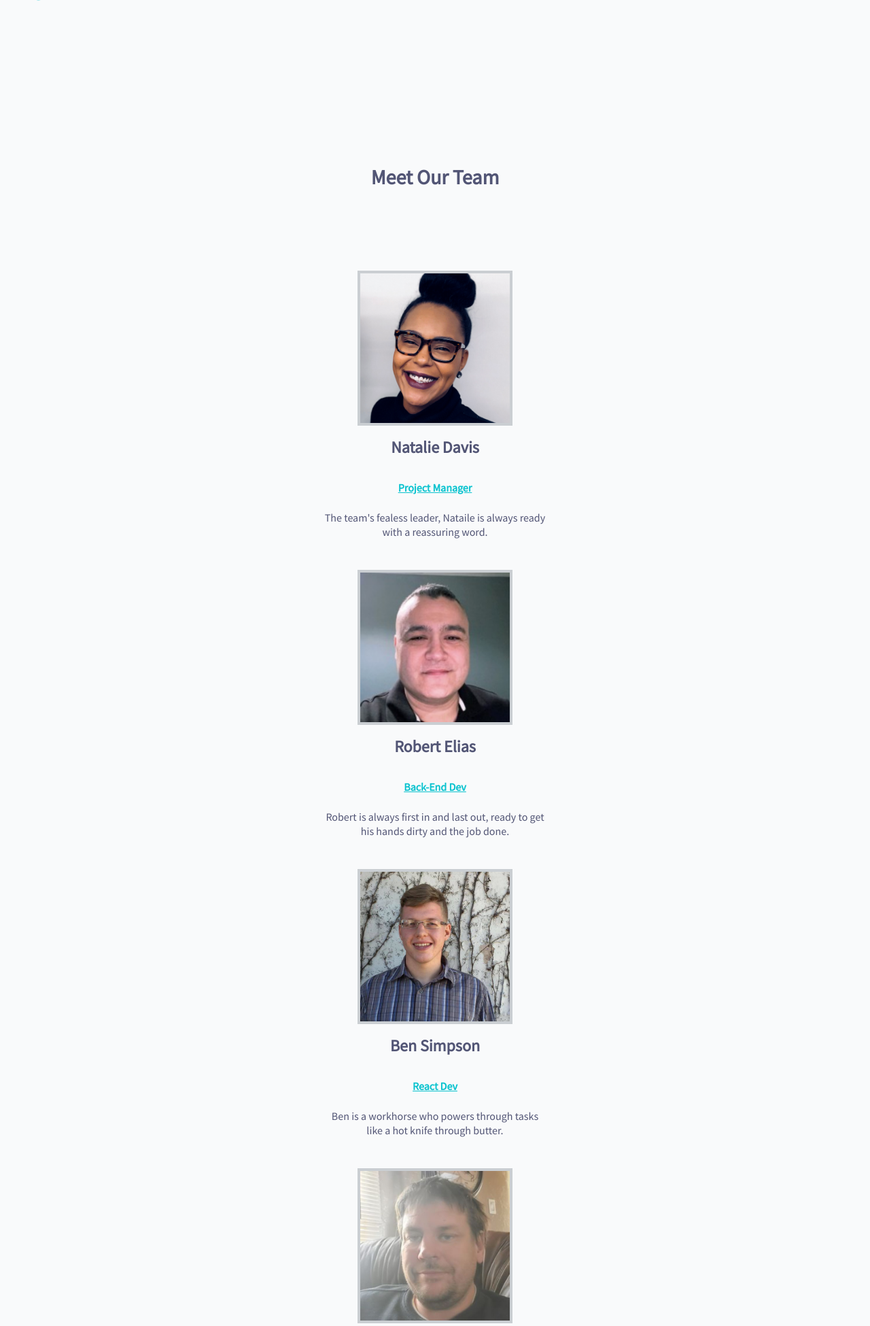
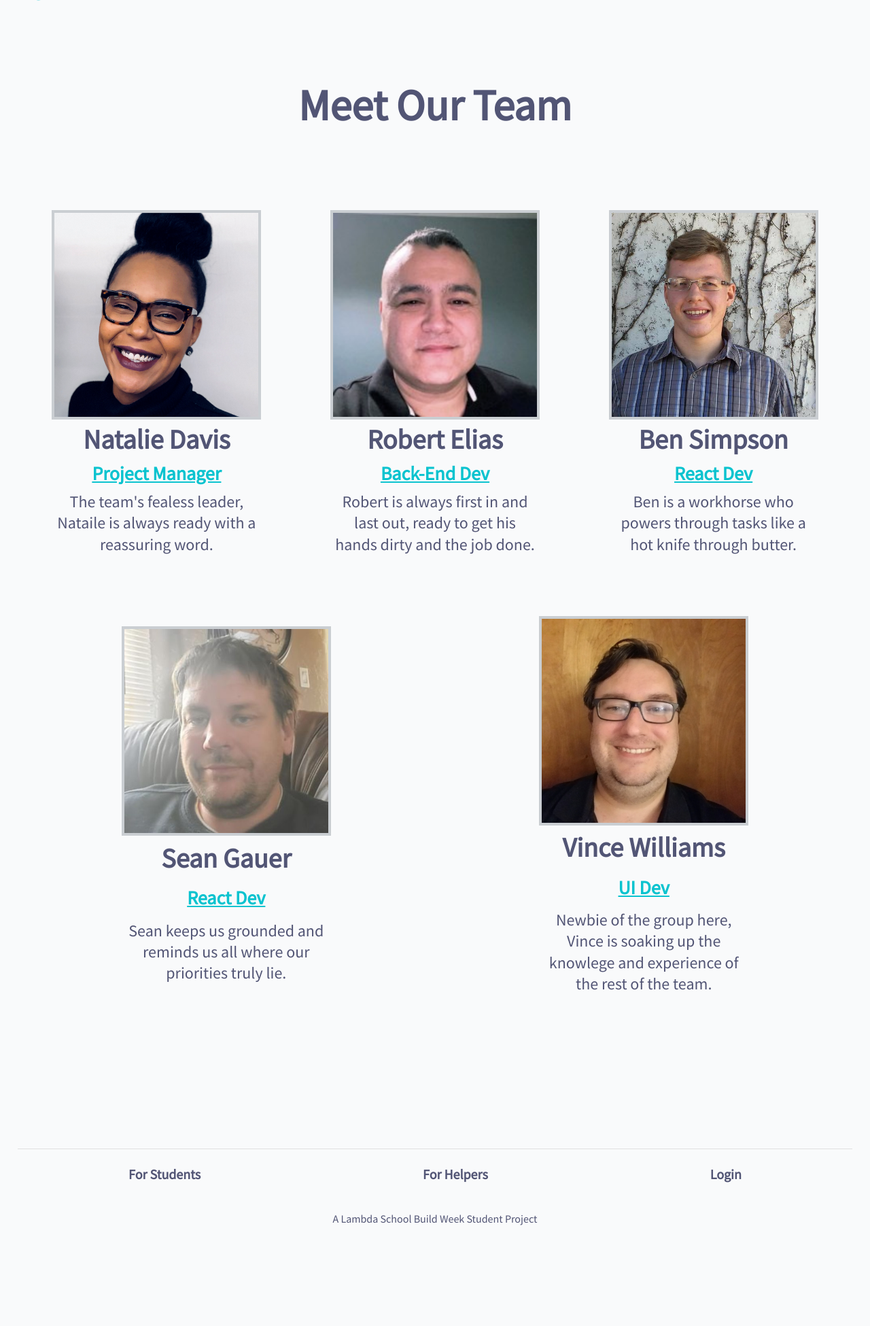
Before and after one commit to Build-Week-Dev-Desk-Que-1/UI, a PHP site: page /about.html in a window 1280 px wide. Shown: the part 74-2024 px from the top of the page at 68% size. After the commit the page ends 1876 px from the top, so only its background shows below. Run offline with PHP 8.4, Linux system fonts and the light colour scheme.

Commit message:
updated about page content for desktop view

```diff
--- a/about.html
+++ b/about.html
@@ -44,6 +44,8 @@
                 <h3>React Dev</h3>
                 <p>Ben is a workhorse who powers through tasks like a hot knife through butter.</p>
             </div>
+        </div>
+        <div>
             <div class="team-profiles">
                 <img src="img\sean-gauer.jpeg" alt="Sean Gauer">
                 <h2>Sean Gauer</h2>
--- a/css/about.css
+++ b/css/about.css
@@ -139,8 +139,18 @@ body {
 h1 {
   font-size: 3rem;
 }
+@media (min-width: 550px) {
+  h1 {
+    font-size: 6.4rem;
+  }
+}
 h2 {
   font-size: 2.4rem;
+}
+@media (min-width: 550px) {
+  h2 {
+    font-size: 4.8rem;
+  }
 }
 header {
   display: flex;
@@ -259,6 +269,21 @@ header .signup #about-signup {
   padding: 20% 0 10% 0;
   font-weight: 600;
 }
+@media (min-width: 550px) {
+  .about-content h1 {
+    padding: 10% 0;
+  }
+}
+@media (min-width: 550px) {
+  .about-content div {
+    display: flex;
+    justify-content: space-between;
+    align-items: center;
+    width: 100%;
+    margin-bottom: 2.5%;
+    justify-content: space-around;
+  }
+}
 .about-content div .team-profiles {
   display: flex;
   flex-direction: column;
@@ -269,23 +294,44 @@ header .signup #about-signup {
   width: 220px;
   border: 4px #CACED2 solid;
 }
+@media (min-width: 550px) {
+  .about-content div .team-profiles img {
+    width: 300px;
+  }
+}
 .about-content div .team-profiles h2 {
-  padding: 3% 0;
+  padding: 2% 0;
   font-weight: 600;
 }
+@media (min-width: 550px) {
+  .about-content div .team-profiles h2 {
+    font-size: 4rem;
+  }
+}
 .about-content div .team-profiles h3 {
-  padding: 3% 0;
+  padding: 2% 0;
   font-size: 1.6rem;
   font-weight: 600;
   color: #0AC3CF;
   text-decoration: underline;
 }
+@media (min-width: 550px) {
+  .about-content div .team-profiles h3 {
+    font-size: 2.8rem;
+  }
+}
 .about-content div .team-profiles p {
   font-size: 1.6rem;
-  width: 50%;
+  width: 220px;
   text-align: center;
   line-height: 1.3;
   padding: 1% 0 7% 0;
+}
+@media (min-width: 550px) {
+  .about-content div .team-profiles p {
+    font-size: 2.4rem;
+    width: 300px;
+  }
 }
 footer {
   border-top: 1px #E0E0E0 solid;
--- a/less/about-content.less
+++ b/less/about-content.less
@@ -5,36 +5,66 @@
     h1 {
         padding: 20% 0 10% 0;
         font-weight: 600;
+
+        @media @desktop {
+            padding: 10% 0;
+        }
     }
 
-    div .team-profiles {
+    div {
+        @media @desktop {
+            .flex-spread();
+            width: 100%;
+            margin-bottom: 2.5%;
+            justify-content: space-around;
+        }
+
+        .team-profiles {
             .flex-tower();
 
             img {
                 height: auto;
                 width: 220px;
                 border: 4px #CACED2 solid;
+
+                @media @desktop {
+                    width: 300px;
+                }
             }
 
             h2 {
-                padding: 3% 0;
+                padding: 2% 0;
                 font-weight: 600;
+
+                @media @desktop {
+                    font-size: 4rem;
+                }
             }
+
             h3 {
-                padding: 3% 0;
+                padding: 2% 0;
                 font-size: 1.6rem;
                 font-weight: 600;
                 color: @helper-button-bg;
                 text-decoration: underline;
+
+                @media @desktop {
+                    font-size: 2.8rem
+                }
             }
 
             p {
                 font-size: 1.6rem;
-                width: 50%;
+                width: 220px;
                 text-align: center;
                 line-height: 1.3;
                 padding: 1% 0 7% 0;
+
+                @media @desktop {
+                    font-size: 2.4rem;
+                    width: 300px;
+                }
             }
         }
-
+    }
 }
--- a/less/global.less
+++ b/less/global.less
@@ -12,8 +12,16 @@ body {
 
 h1 {
     font-size: 3rem;
+
+    @media @desktop {
+        font-size: 6.4rem;
+    }
 }
 
 h2 {
     font-size: 2.4rem;
+
+    @media @desktop {
+        font-size: 4.8rem;
+    }
 }
```
Also changed, not shown: css/index.css (+10 -0 lines).
